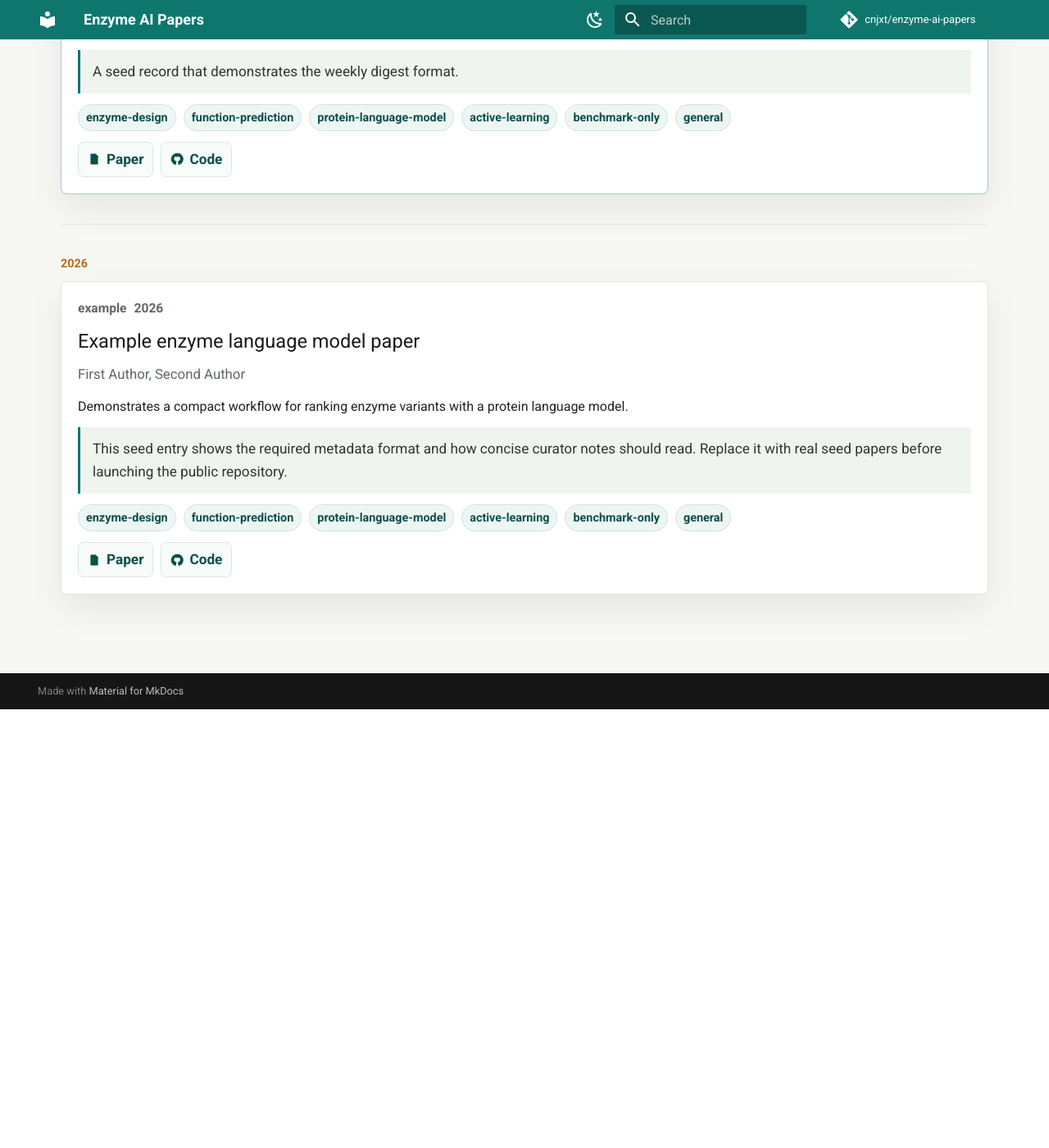
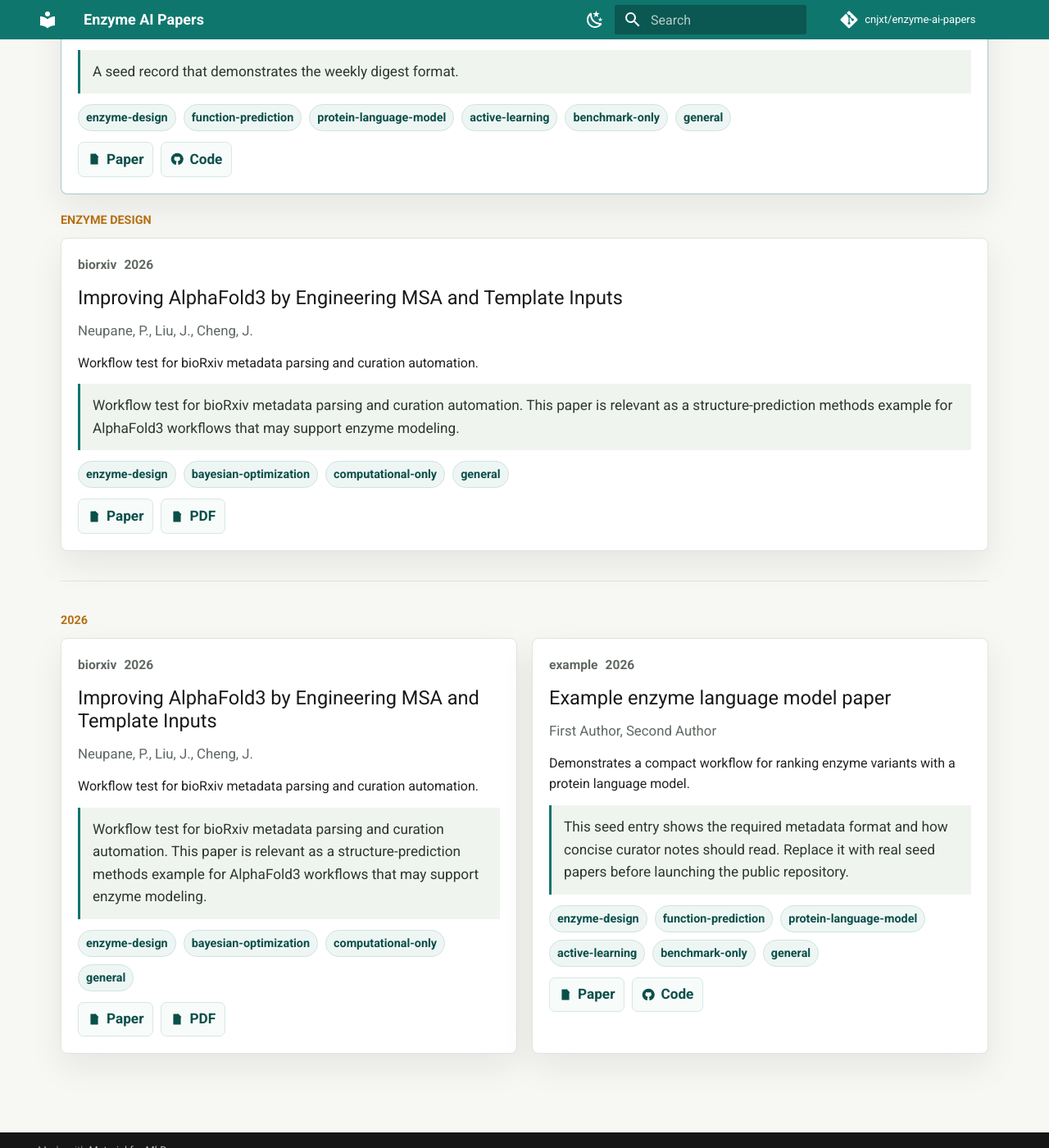
Before and after one commit to cnjxt/enzyme-ai-papers, an MkDocs documentation site: the page built from docs/archive.md, in a window 1280 px wide and 1400 px high, scrolled down 747 px. Shown: the whole window at 82% size. Built offline with MkDocs 1.6.1 and Material for MkDocs 9.7.7, drawn with Linux system fonts in a browser that asks for light colours; comment, search, counter and statistics services are not loaded; before the commit the page ends 1612 px from its top, so only the background shows below that; some of the changed text lies outside the part shown.

Commit message:
Accept paper suggestion #2

```diff
--- a/docs/archive.md
+++ b/docs/archive.md
@@ -43,11 +43,13 @@ hide:
   <input id="paper-search" type="search" placeholder="Search title, tag, note, author">
   <button class="filter-chip is-active" data-filter="all" type="button">All</button>
   <button class="filter-chip" data-filter="enzyme-design" type="button">enzyme-design</button>
+  <button class="filter-chip" data-filter="bayesian-optimization" type="button">bayesian-optimization</button>
+  <button class="filter-chip" data-filter="computational-only" type="button">computational-only</button>
+  <button class="filter-chip" data-filter="general" type="button">general</button>
   <button class="filter-chip" data-filter="function-prediction" type="button">function-prediction</button>
   <button class="filter-chip" data-filter="protein-language-model" type="button">protein-language-model</button>
   <button class="filter-chip" data-filter="active-learning" type="button">active-learning</button>
   <button class="filter-chip" data-filter="benchmark-only" type="button">benchmark-only</button>
-  <button class="filter-chip" data-filter="general" type="button">general</button>
 </section>
 
 
@@ -82,6 +84,24 @@ hide:
 </article>
 
 
+    <div class="paper-subgroup">
+      <div class="section-label">Enzyme Design</div>
+      <div class="paper-grid">
+<article class="paper-card" data-tags="enzyme-design bayesian-optimization computational-only general" data-search="improving alphafold3 by engineering msa and template inputs neupane, p., liu, j., cheng, j. workflow test for biorxiv metadata parsing and curation automation. workflow test for biorxiv metadata parsing and curation automation. this paper is relevant as a structure-prediction methods example for alphafold3 workflows that may support enzyme modeling. enzyme-design bayesian-optimization computational-only general">
+  <div class="paper-meta">
+    <span>biorxiv</span>
+    <span>2026</span>
+  </div>
+  <h3>Improving AlphaFold3 by Engineering MSA and Template Inputs</h3>
+  <p class="authors">Neupane, P., Liu, J., Cheng, J.</p>
+  <p>Workflow test for bioRxiv metadata parsing and curation automation.</p>
+  <p class="why">Workflow test for bioRxiv metadata parsing and curation automation. This paper is relevant as a structure-prediction methods example for AlphaFold3 workflows that may support enzyme modeling.</p>
+  <div class="tags"><span>enzyme-design</span><span>bayesian-optimization</span><span>computational-only</span><span>general</span></div>
+  <div class="paper-links"><a href="https://www.biorxiv.org/content/10.64898/2026.04.22.720119v1"><svg viewBox="0 0 24 24" aria-hidden="true"><path d="M6 3h8l4 4v14H6z"/><path d="M14 3v5h5"/><path d="M9 13h6M9 17h6"/></svg><span>Paper</span></a><a href="https://www.biorxiv.org/content/10.64898/2026.04.22.720119v1.full.pdf"><svg viewBox="0 0 24 24" aria-hidden="true"><path d="M6 3h8l4 4v14H6z"/><path d="M14 3v5h5"/><path d="M8.5 16h7"/></svg><span>PDF</span></a></div>
+</article>
+</div>
+    </div>
+
   </section>
 
 </section>
@@ -90,6 +110,20 @@ hide:
 <section class="paper-group">
   <div class="section-label">2026</div>
   <div class="paper-grid">
+
+<article class="paper-card" data-tags="enzyme-design bayesian-optimization computational-only general" data-search="improving alphafold3 by engineering msa and template inputs neupane, p., liu, j., cheng, j. workflow test for biorxiv metadata parsing and curation automation. workflow test for biorxiv metadata parsing and curation automation. this paper is relevant as a structure-prediction methods example for alphafold3 workflows that may support enzyme modeling. enzyme-design bayesian-optimization computational-only general">
+  <div class="paper-meta">
+    <span>biorxiv</span>
+    <span>2026</span>
+  </div>
+  <h3>Improving AlphaFold3 by Engineering MSA and Template Inputs</h3>
+  <p class="authors">Neupane, P., Liu, J., Cheng, J.</p>
+  <p>Workflow test for bioRxiv metadata parsing and curation automation.</p>
+  <p class="why">Workflow test for bioRxiv metadata parsing and curation automation. This paper is relevant as a structure-prediction methods example for AlphaFold3 workflows that may support enzyme modeling.</p>
+  <div class="tags"><span>enzyme-design</span><span>bayesian-optimization</span><span>computational-only</span><span>general</span></div>
+  <div class="paper-links"><a href="https://www.biorxiv.org/content/10.64898/2026.04.22.720119v1"><svg viewBox="0 0 24 24" aria-hidden="true"><path d="M6 3h8l4 4v14H6z"/><path d="M14 3v5h5"/><path d="M9 13h6M9 17h6"/></svg><span>Paper</span></a><a href="https://www.biorxiv.org/content/10.64898/2026.04.22.720119v1.full.pdf"><svg viewBox="0 0 24 24" aria-hidden="true"><path d="M6 3h8l4 4v14H6z"/><path d="M14 3v5h5"/><path d="M8.5 16h7"/></svg><span>PDF</span></a></div>
+</article>
+
 
 <article class="paper-card" data-tags="enzyme-design function-prediction protein-language-model active-learning benchmark-only general" data-search="example enzyme language model paper first author, second author demonstrates a compact workflow for ranking enzyme variants with a protein language model. this seed entry shows the required metadata format and how concise curator notes should read. replace it with real seed papers before launching the public repository. enzyme-design function-prediction protein-language-model active-learning benchmark-only general">
   <div class="paper-meta">
```
Also changed, not shown: README.md (+3 -0 lines), docs/index.md (+17 -1 lines), 1 other file.
